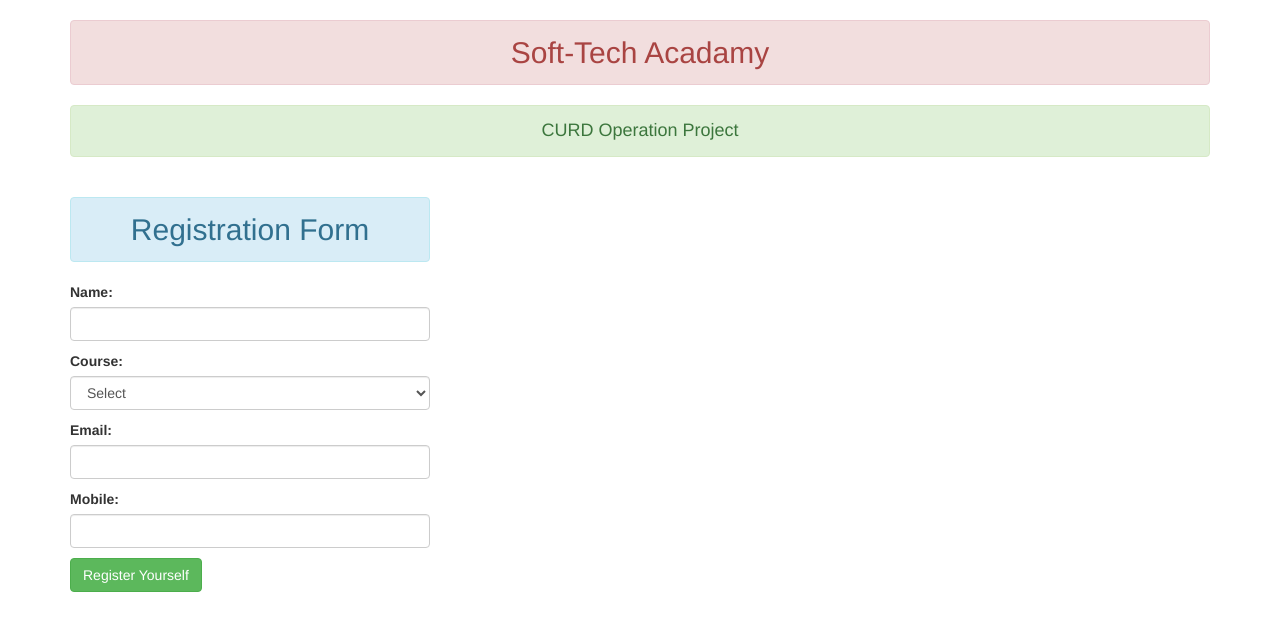
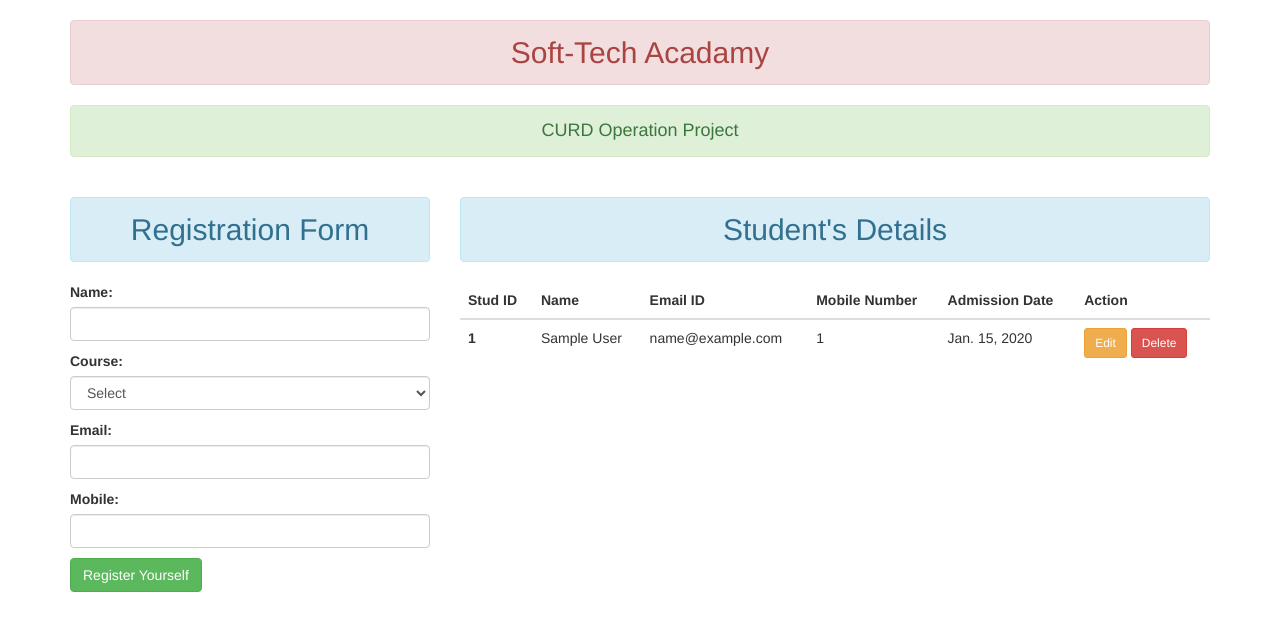
Before and after one commit to shariquedev8051/Curd-Operation, a Django app: page /home/ in a window 1280 px wide. Shown: the top 626 px of the page. Run offline with Django 3.2, Linux system fonts and the light colour scheme; tables that the repository leaves empty hold one stand-in row (values such as "Sample post"); some libraries are stand-ins or nearby versions.

Commit message:
Student details functionality completed

```diff
--- a/admissions/templates/admission.html
+++ b/admissions/templates/admission.html
@@ -10,6 +10,41 @@
         <button type="submit" class="btn btn-success">Register Yourself</button>
         </div>
         </form>
+        </div>
+    <div class="col-sm-8">
+        <h2 class="text-center alert alert-info" >Student's Details</h2>
+        {% if stud %}
+        <table class="table caption-top">
+            <thead>
+              <tr>
+                <th scope="col">Stud ID</th>
+                <th scope="col">Name</th>
+                <th scope="col">Email ID</th>
+                <th scope="col">Mobile Number</th>
+                <th scope="col">Admission Date</th>
+                <th scope="col">Action</th>
+              </tr>
+            </thead>
+            <tbody>
+                {% for s in stud %}
+              <tr>
+                <th scope="row">{{s.id}}</th>
+                <td>{{s.name}}</td>
+                <td>{{s.email}}</td>
+                <td>{{s.mobile}}</td>
+                <td>{{s.admission_date}}</td>
+                <td>
+                    <a href="#" class="btn btn-warning btn-sm">Edit</a>
+                    <a href="#" class="btn btn-danger btn-sm">Delete</a>
+                </td>
+              </tr>
+              {% endfor %}
+            </tbody>
+          </table>
+        {% else %}
+            <h3 class="text-center alert alert-success" >You would be first Student</h3>
+        {% endif %}
+
     </div>
 </div>
 
--- a/admissions/views.py
+++ b/admissions/views.py
@@ -1,12 +1,16 @@
+from datetime import date
+from django import forms
+from django.http import HttpResponse
+from django.shortcuts import redirect, render
+from django.views.decorators.csrf import csrf_exempt, ensure_csrf_cookie
 from admissions.models import Admission
-from django import forms
-from django.shortcuts import redirect, render
 from .forms import Admission_form
-from django.views.decorators.csrf import ensure_csrf_cookie,csrf_exempt
-from datetime import date
-from django.http import HttpResponse
+
 # Create your views here.
 
+
+
+"""Belwo function written for add and show data"""
 @csrf_exempt
 def home(request):
     if request.method == 'POST':
@@ -25,4 +29,5 @@ def home(request):
             return HttpResponse("Invalid data entered")
     else:
         form=Admission_form()
-        return render(request,template_name='admission.html',context={'form':form})
+    stud= Admission.objects.all()
+    return render(request,template_name='admission.html',context={'form':form,'stud':stud})
```
